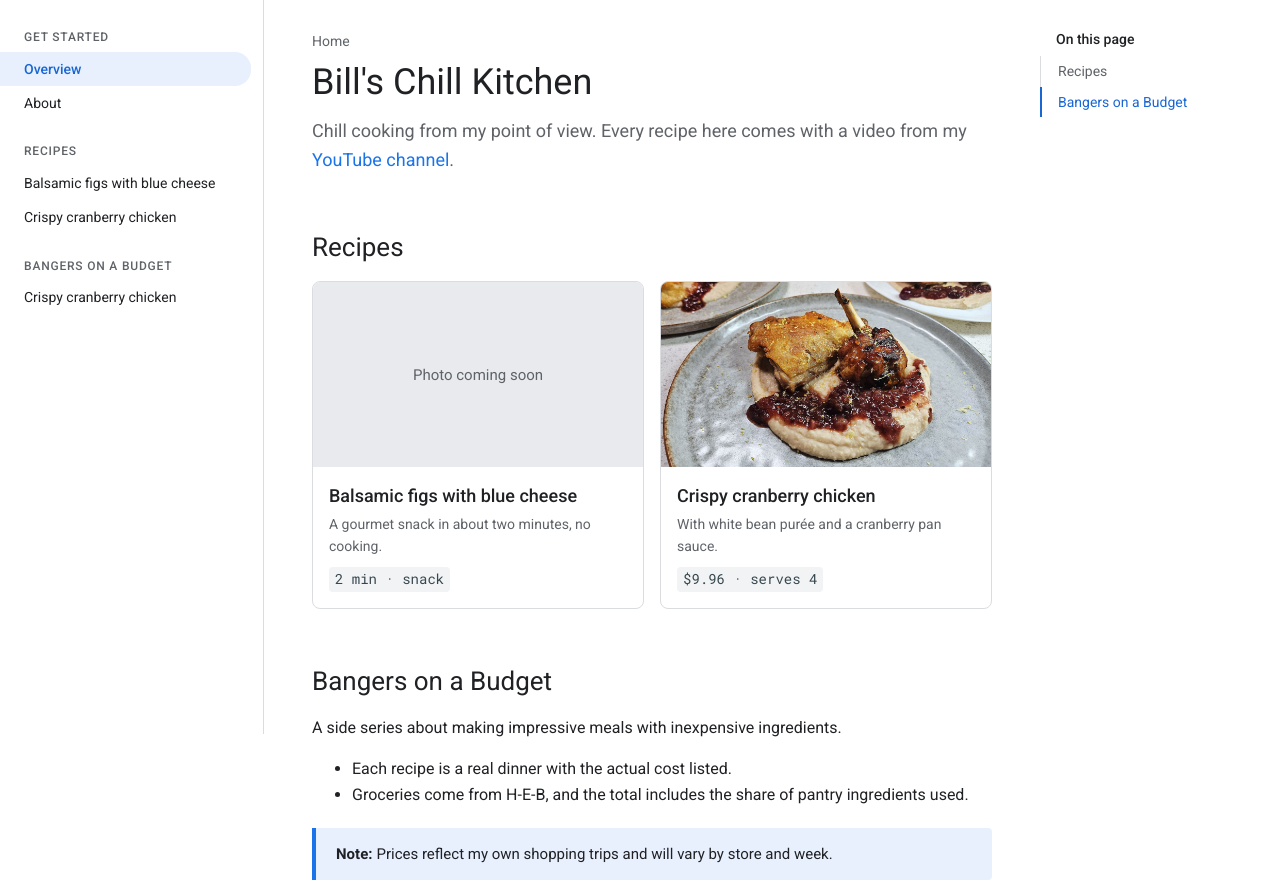
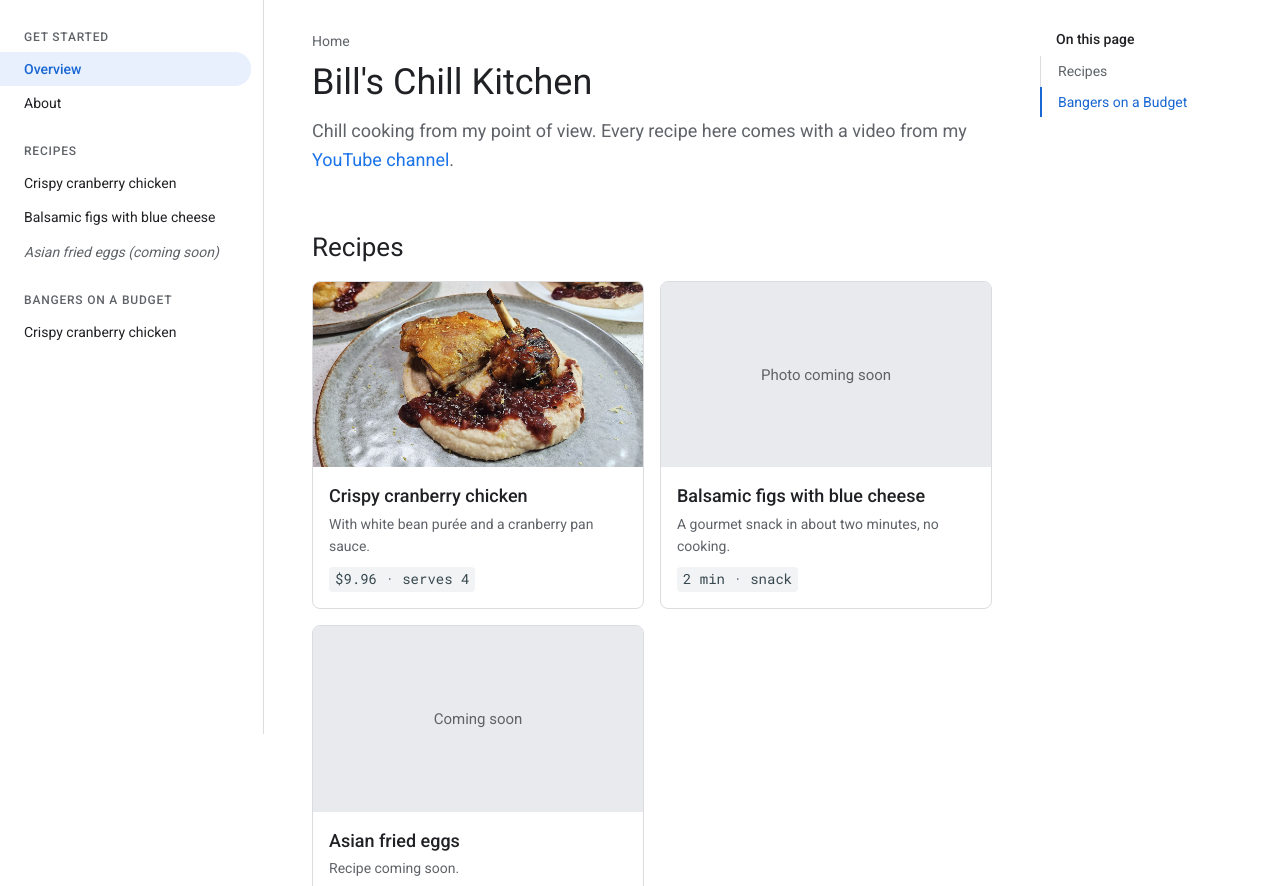
Before and after one commit to doctafaustus/bills-chill-kitchen, a plain HTML site: page public/index.html in a window 1280 px wide. Shown: the part 66-952 px from the top of the page. Drawn offline with Linux system fonts and the light colour scheme.

Commit message:
List recipes newest first; add Asian fried eggs as coming soon
Co-Authored-By: Claude Opus 5.5 <noreply@anthropic.com>

```diff
--- a/public/index.html
+++ b/public/index.html
@@ -39,8 +39,9 @@
       </ul>
       <h2>Recipes</h2>
       <ul>
+        <li><a href="/recipes/crispy-cranberry-chicken/">Crispy cranberry chicken</a></li>
         <li><a href="/recipes/balsamic-figs-blue-cheese/">Balsamic figs with blue cheese</a></li>
-        <li><a href="/recipes/crispy-cranberry-chicken/">Crispy cranberry chicken</a></li>
+        <li><span class="soon">Asian fried eggs (coming soon)</span></li>
       </ul>
       <h2>Bangers on a Budget</h2>
       <ul>
@@ -58,6 +59,14 @@
 
       <h2 id="recipes">Recipes <a class="anchor" href="#recipes" aria-label="Link to this section">#</a></h2>
       <div class="cards">
+        <a class="card" href="/recipes/crispy-cranberry-chicken/">
+          <img src="/img/crispy-cranberry-chicken-plated-16x9.jpg" alt="Crispy chicken thigh and cranberry-glazed drumstick on white bean purée" width="1280" height="720">
+          <div class="card-body">
+            <h3>Crispy cranberry chicken</h3>
+            <p>With white bean purée and a cranberry pan sauce.</p>
+            <span class="chip">$9.96 · serves 4</span>
+          </div>
+        </a>
         <a class="card" href="/recipes/balsamic-figs-blue-cheese/">
           <div class="photo-placeholder card-placeholder" role="img" aria-label="Photo coming soon"><span>Photo coming soon</span></div>
           <div class="card-body">
@@ -66,14 +75,14 @@
             <span class="chip">2 min · snack</span>
           </div>
         </a>
-        <a class="card" href="/recipes/crispy-cranberry-chicken/">
-          <img src="/img/crispy-cranberry-chicken-plated-16x9.jpg" alt="Crispy chicken thigh and cranberry-glazed drumstick on white bean purée" width="1280" height="720">
+        <div class="card card-soon" aria-label="Asian fried eggs, coming soon">
+          <div class="photo-placeholder card-placeholder" role="img" aria-label="Photo coming soon"><span>Coming soon</span></div>
           <div class="card-body">
-            <h3>Crispy cranberry chicken</h3>
-            <p>With white bean purée and a cranberry pan sauce.</p>
-            <span class="chip">$9.96 · serves 4</span>
+            <h3>Asian fried eggs</h3>
+            <p>Recipe coming soon.</p>
+            <span class="chip">Coming soon</span>
           </div>
-        </a>
+        </div>
       </div>
 
       <h2 id="bangers-on-a-budget">Bangers on a Budget <a class="anchor" href="#bangers-on-a-budget" aria-label="Link to this section">#</a></h2>
--- a/public/styles.css
+++ b/public/styles.css
@@ -424,3 +424,7 @@ ul.ingredients li.check-item input:checked + label { color: var(--text-muted); t
   .print-source { margin-top: 18pt; font-size: 10pt; color: #555; }
   a { color: #000; }
 }
+
+/* Recipe card that isn't published yet */
+.card-soon { cursor: default; }
+.card-soon:hover { box-shadow: none; }
```
Also changed, not shown: public/about/index.html (+2 -1 lines), public/recipes/balsamic-figs-blue-cheese/index.html (+2 -1 lines), public/recipes/crispy-cranberry-chicken/index.html (+2 -1 lines), 1 other file.
